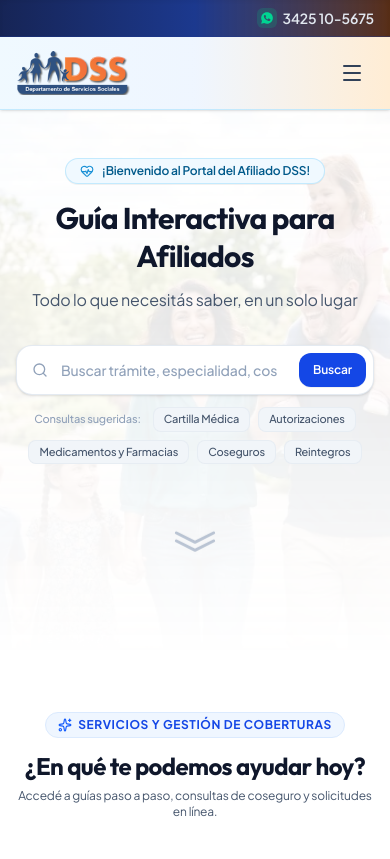
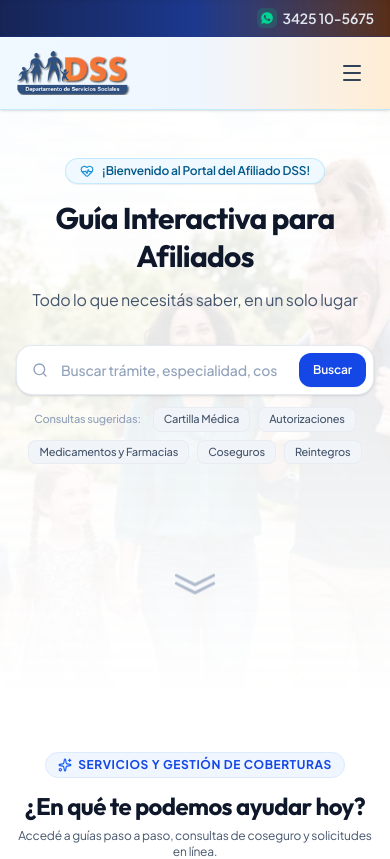
Before and after one commit to KarimServin/guia-interactiva-dss, a Next.js app: page / in a window 390 px wide. Shown: the top 859 px of the page. Built offline with nearby package versions, Linux system fonts and the light colour scheme.

Commit message:
Position Home scroll-down arrow lower for desktop and mobile

```diff
--- a/src/components/HeroSection.tsx
+++ b/src/components/HeroSection.tsx
@@ -106,13 +106,13 @@ export const HeroSection: React.FC<HeroSectionProps> = ({
 
 
           {/* Minimalist Wide-Angle Double Scroll Down Arrow */}
-          <div className="flex justify-center pt-10 sm:pt-16 pb-2">
+          <div className="flex justify-center pt-20 sm:pt-32 pb-6 -mb-6 sm:-mb-8">
             <button
               onClick={() => {
                 const el = document.getElementById('servicios');
                 if (el) el.scrollIntoView({ behavior: 'smooth' });
               }}
-              className="p-2 text-slate-400 hover:text-blue-600 opacity-60 hover:opacity-100 transition-all focus:outline-none cursor-pointer animate-bounce"
+              className="p-3 text-slate-400 hover:text-blue-600 opacity-70 hover:opacity-100 transition-all focus:outline-none cursor-pointer animate-bounce"
               title="Desplazarse hacia abajo"
             >
               <svg
```
